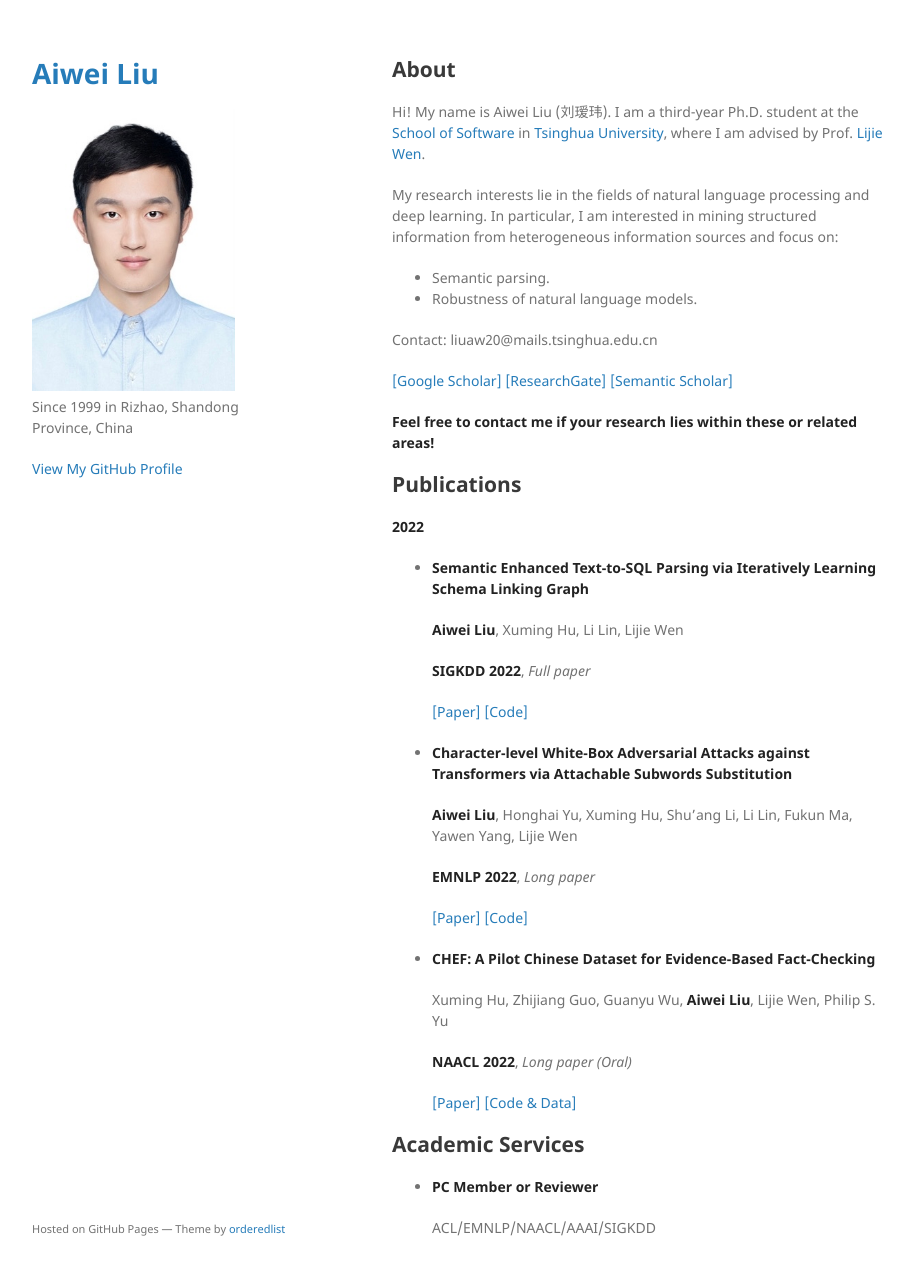
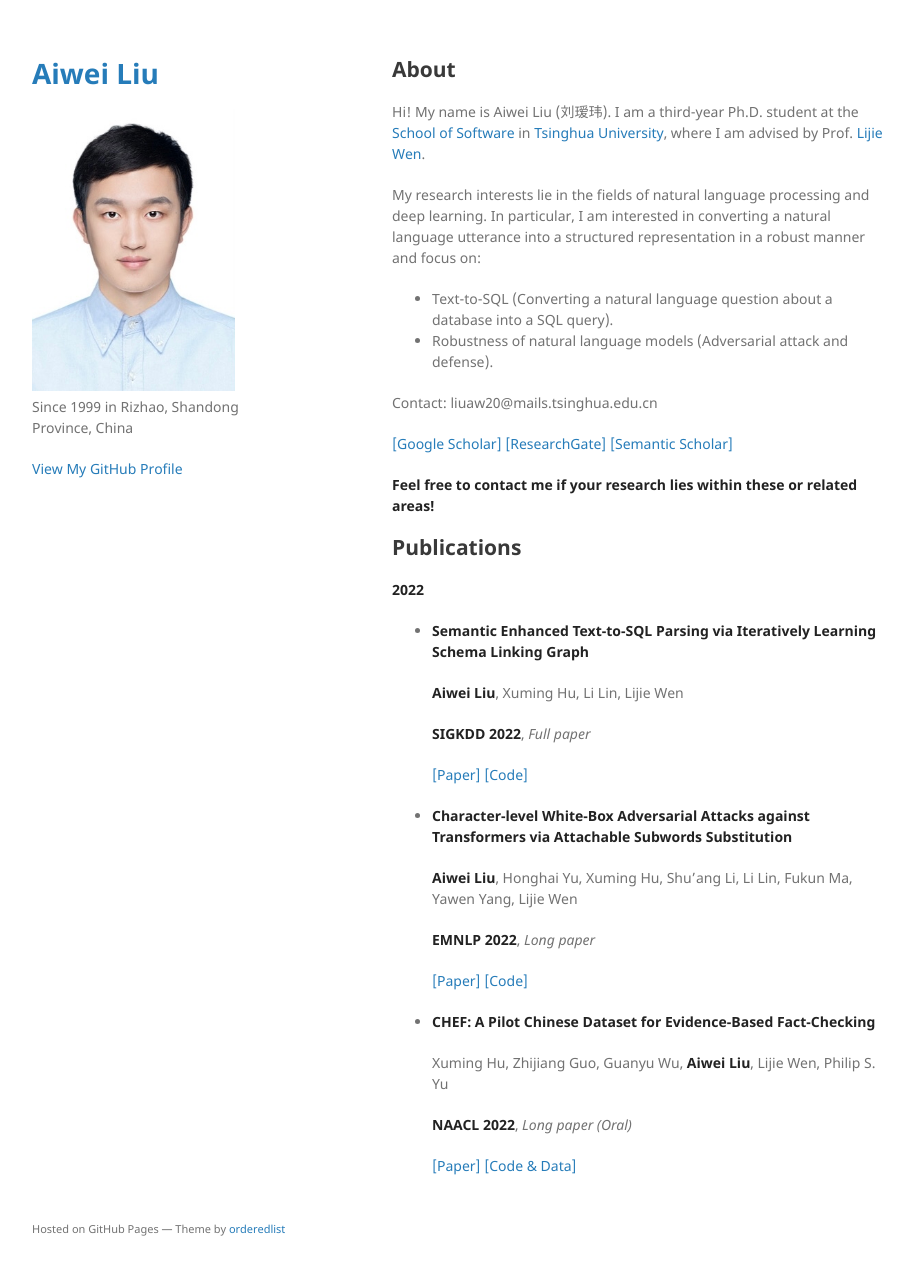
Before and after one commit to exlaw/exlaw.github.io, a Jekyll site: the page built from index.md, in a window 1280 px wide and 1308 px high. Shown: the top 1275 px of the window, without its empty margins (178-1091 px from the left). Built offline with Jekyll 4.4.1, drawn with Linux system fonts in a browser that asks for light colours; our own code applies the rules of GitHub Pages for plain Markdown files.

Commit message:
change size

```diff
--- a/index.md
+++ b/index.md
@@ -6,10 +6,10 @@ layout: default
 ## About
 Hi! My name is Aiwei Liu (刘瑷玮). I am a third-year Ph.D. student at the [School of Software](https://www.thss.tsinghua.edu.cn/) in [Tsinghua University](https://www.tsinghua.edu.cn/), where I am advised by Prof. [Lijie Wen](https://www.thss.tsinghua.edu.cn/faculty/wenlijie.htm).
 
-My research interests lie in the fields of natural language processing and deep learning. In particular, I am interested in mining structured information from heterogeneous information sources and focus on:
+My research interests lie in the fields of natural language processing and deep learning. In particular, I am interested in converting a natural language utterance into a structured representation in a robust manner and focus on:
 
-- Semantic parsing.
-- Robustness of natural language models.
+- Text-to-SQL (Converting a natural language question about a database into a SQL query).
+- Robustness of natural language models (Adversarial attack and defense).
 
 Contact: liuaw20@mails.tsinghua.edu.cn
 
@@ -38,7 +36,7 @@ Contact: liuaw20@mails.tsinghua.edu.cn
 
   **EMNLP 2022**, *Long paper*
 
-  [[Paper]](https://dl.acm.org/doi/pdf/10.1145/3534678.3539294) [[Code]](https://github.com/THU-BPM/ISESL-SQL)
+  [[Paper]](https://aclanthology.org/2022.emnlp-main.522/) [[Code]](https://github.com/THU-BPM/CWBA)
 
 - **CHEF: A Pilot Chinese Dataset for Evidence-Based Fact-Checking**
 
@@ -47,9 +45,3 @@ Contact: liuaw20@mails.tsinghua.edu.cn
   **NAACL 2022**, *Long paper (Oral)*
 
   [[Paper]](http://arxiv.org/abs/2206.11863) [[Code & Data]](https://github.com/THU-BPM/CHEF)
-
-## Academic Services
-
-- **PC Member or Reviewer**
-
-  ACL/EMNLP/NAACL/AAAI/SIGKDD
```
Also changed, not shown: other parts of index.md (+0 -2 lines).
